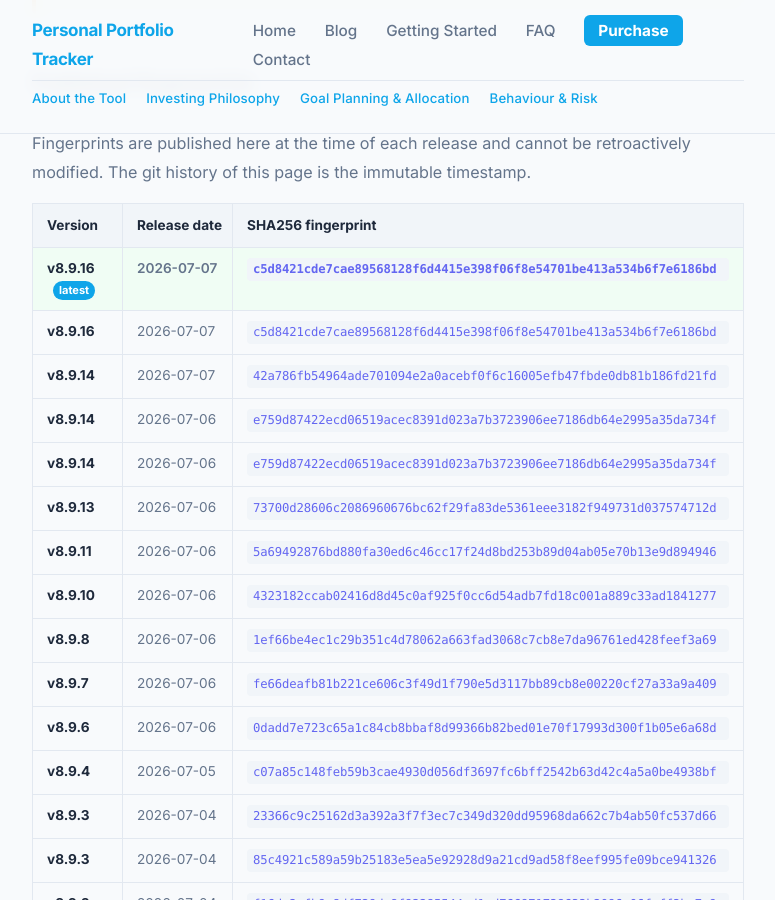
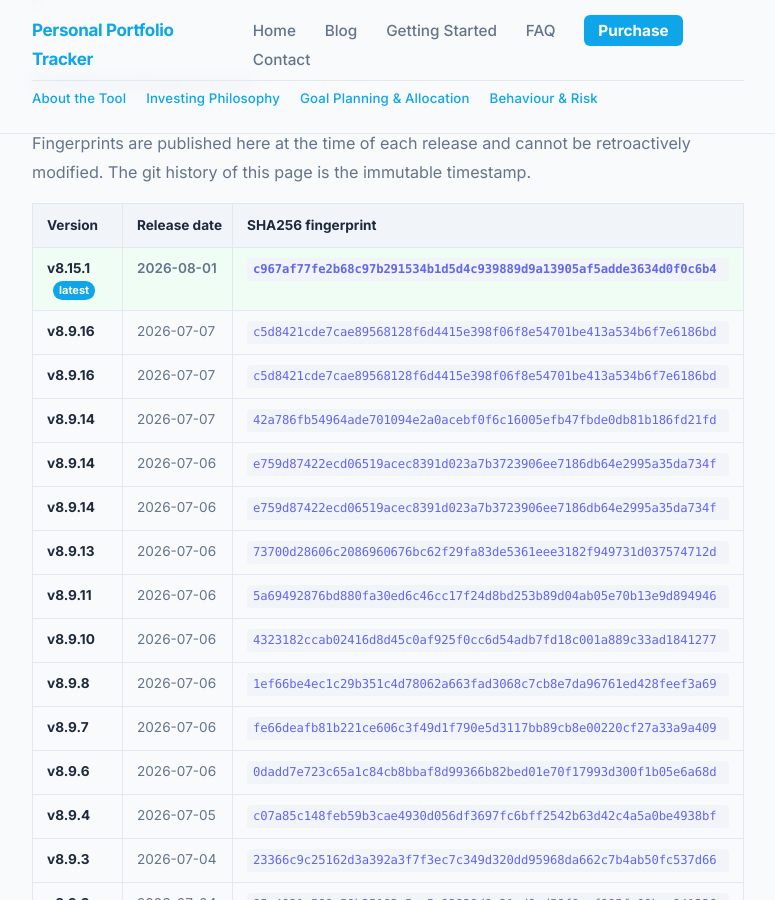
Before and after one commit to srikrishna2024/portfolio-tracker-blog, a Jekyll site: the page built from release-fingerprints/index.html, in a window 1280 px wide and 900 px high, scrolled down 976 px. Shown: the whole window, without its empty margins (252-1027 px from the left). Built offline with Jekyll 4.4.1, drawn with Linux system fonts in a browser that asks for light colours.

Commit message:
release: add v8.15.1 fingerprint

```diff
--- a/release-fingerprints/index.html
+++ b/release-fingerprints/index.html
@@ -40,7 +40,12 @@
       </thead>
       <tbody>
         <tr class="fp-current">
-          <td><strong>v8.9.16</strong> <span class="fp-badge">latest</span></td>
+          <td><strong>v8.15.1</strong> <span class="fp-badge">latest</span></td>
+          <td>2026-08-01</td>
+          <td><code class="fp-code">c967af77fe2b68c97b291534b1d5d4c939889d9a13905af5adde3634d0f0c6b4</code></td>
+        </tr>
+        <tr>
+          <td><strong>v8.9.16</strong></td>
           <td>2026-07-07</td>
           <td><code class="fp-code">c5d8421cde7cae89568128f6d4415e398f06f8e54701be413a534b6f7e6186bd</code></td>
         </tr>
```
